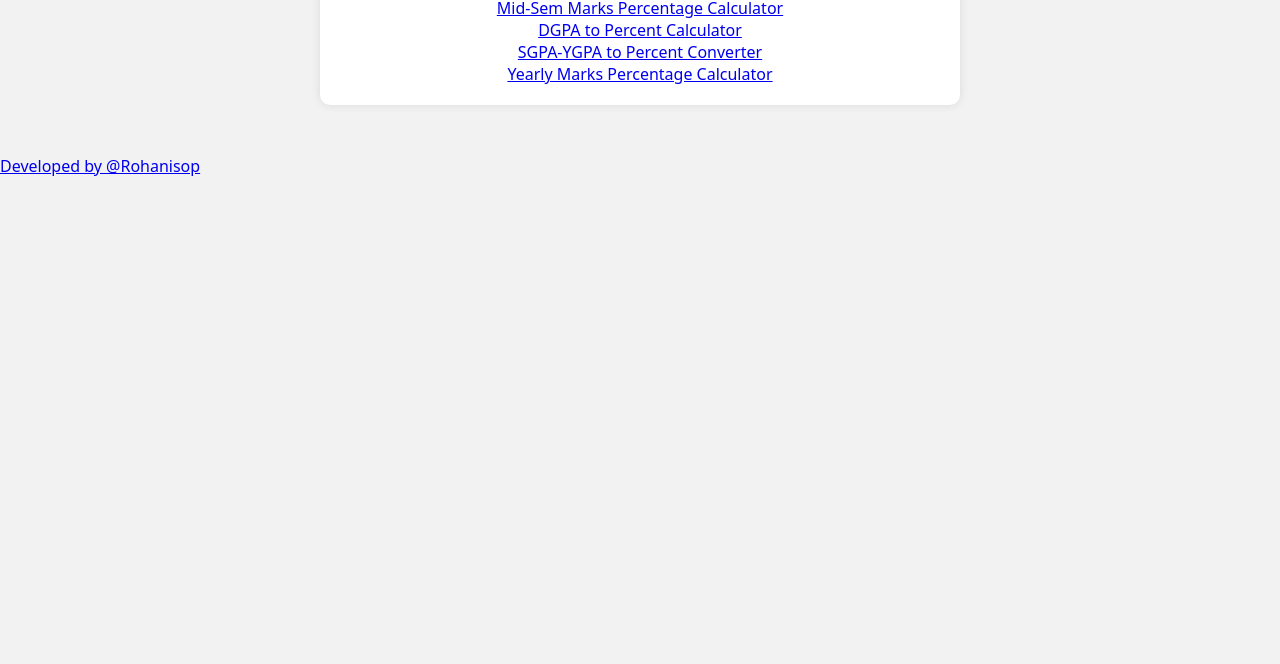
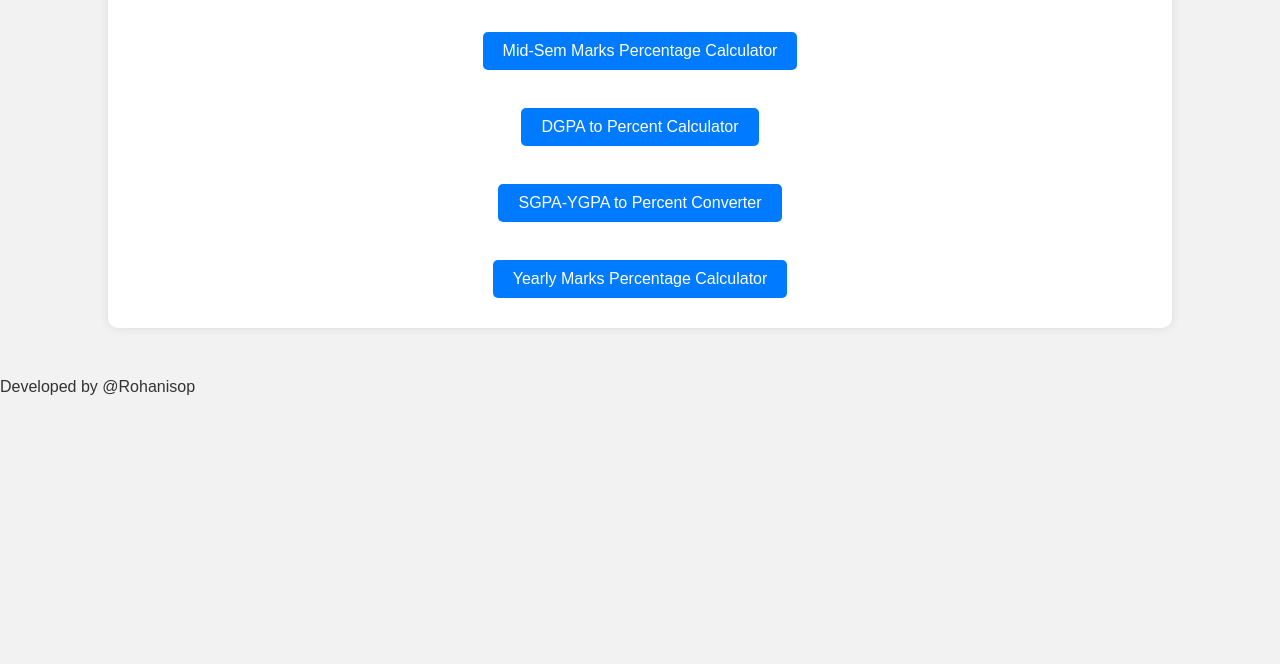
Before and after one commit to 0xRohanisop/MAKAUT-MARKS-CALCULATOR, a plain HTML site: page index.html in a window 1280 px wide. Shown: the part 136-800 px from the top of the page. Drawn offline with Linux system fonts and the light colour scheme.

Commit message:
css add i index page

```diff
--- a/styles.css
+++ b/styles.css
@@ -1,35 +1,53 @@
-* {
+body {
     margin: 0;
     padding: 0;
-}
-
-body {
-    font-family: system-ui, -apple-system, BlinkMacSystemFont, 'Segoe UI', Roboto, Oxygen, Ubuntu, Cantarell, 'Open Sans', 'Helvetica Neue', sans-serif;
-    margin: 0;
-    padding: 0;
+    font-family: Arial, sans-serif;
     background-color: #f2f2f2;
 }
 
 .container {
-    max-width: 600px;
+    width: 80%;
     margin: 50px auto;
-    padding: 20px;
+    text-align: center;
     background-color: #fff;
     border-radius: 10px;
+    padding: 20px;
     box-shadow: 0 0 10px rgba(0, 0, 0, 0.1);
-    text-align: center;
 }
 
 h1 {
-    margin-bottom: 20px;
+    margin-bottom: 30px;
+    color: #333;
 }
 
 .options {
-
-    flex-wrap: wrap;
-    justify-content: center;
+    display: flex;
+    flex-direction: column;
+    align-items: center;
 }
 
 .option {
-    width: 5
+    display: inline-block;
+    padding: 10px 20px;
+    margin: 10px;
+    background-color: #007bff;
+    color: #fff;
+    text-decoration: none;
+    border-radius: 5px;
+    transition: background-color 0.3s ease;
 }
+
+.option:hover {
+    background-color: #0056b3;
+}
+
+a {
+    display: block;
+    margin-top: 20px;
+    text-decoration: none;
+    color: #333;
+}
+
+a:hover {
+    text-decoration: underline;
+}
```
Also changed, not shown: yearly_marks.html (+41 -1 lines).
